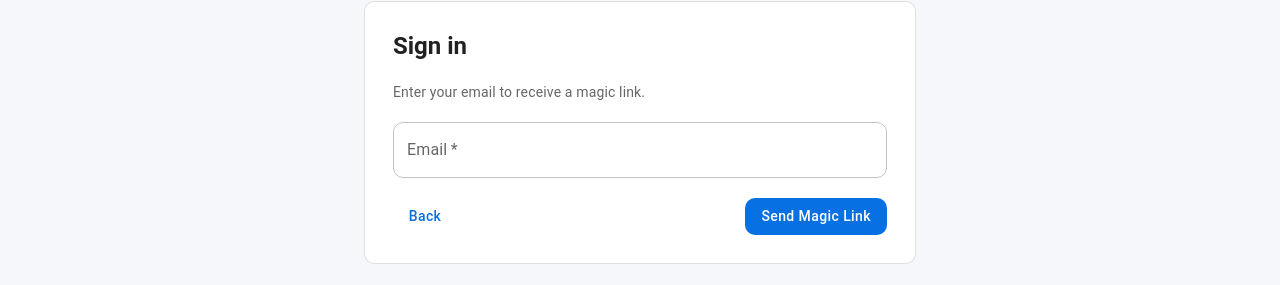
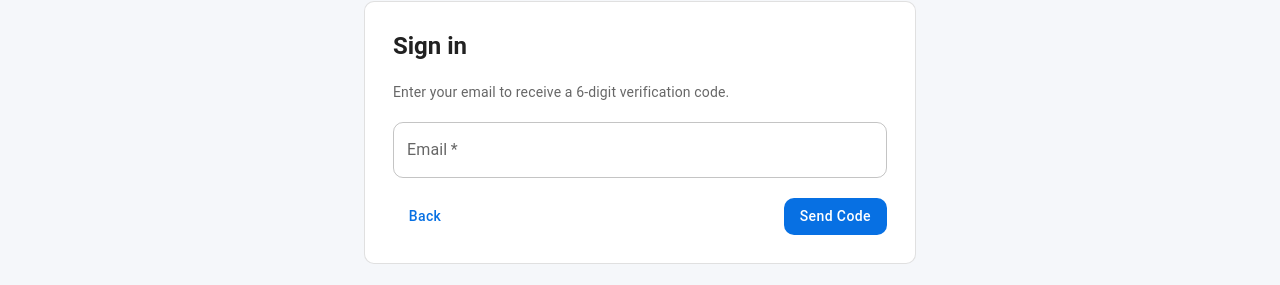
Before and after one commit to yukato74/travel-planner, a Next.js app: page /login in a window 1280 px wide. Shown: the part 143-428 px from the top of the page. Built offline with nearby package versions, Linux system fonts and the light colour scheme; no server answers.

Commit message:
OTPへ変更

```diff
--- a/src/components/auth/LoginForm.tsx
+++ b/src/components/auth/LoginForm.tsx
@@ -7,6 +7,7 @@ import Stack from '@mui/material/Stack';
 import TextField from '@mui/material/TextField';
 import Typography from '@mui/material/Typography';
 import Link from 'next/link';
+import { useRouter } from 'next/navigation';
 import { FormEvent, useState } from 'react';
 import { getSupabaseBrowserClient } from '@/lib/supabase/browser-client';
 
@@ -15,12 +16,53 @@ type LoginFormProps = {
 };
 
 export function LoginForm({ nextPath }: LoginFormProps) {
+  const router = useRouter();
   const [email, setEmail] = useState('');
+  const [otpCode, setOtpCode] = useState('');
+  const [isOtpStep, setIsOtpStep] = useState(false);
   const [loading, setLoading] = useState(false);
   const [errorMessage, setErrorMessage] = useState<string | null>(null);
   const [successMessage, setSuccessMessage] = useState<string | null>(null);
 
-  const handleSubmit = async (event: FormEvent<HTMLFormElement>) => {
+  const sendOtpCode = async () => {
+    setErrorMessage(null);
+    setSuccessMessage(null);
+
+    const { client, error } = getSupabaseBrowserClient();
+    if (!client) {
+      setErrorMessage(error);
+      return false;
+    }
+
+    setLoading(true);
+
+    const { error: signInError } = await client.auth.signInWithOtp({
+      email,
+    });
+
+    setLoading(false);
+
+    if (signInError) {
+      setErrorMessage(`Failed to send verification code: ${signInError.message}`);
+      return false;
+    }
+
+    setIsOtpStep(true);
+    setOtpCode('');
+    setSuccessMessage('Verification code sent. Enter the 6-digit code from your email.');
+    return true;
+  };
+
+  const handleSendOtpSubmit = async (event: FormEvent<HTMLFormElement>) => {
+    event.preventDefault();
+    await sendOtpCode();
+  };
+
+  const handleResendClick = () => {
+    void sendOtpCode();
+  };
+
+  const handleVerifyOtp = async (event: FormEvent<HTMLFormElement>) => {
     event.preventDefault();
     setErrorMessage(null);
     setSuccessMessage(null);
@@ -33,33 +75,32 @@ export function LoginForm({ nextPath }: LoginFormProps) {
 
     setLoading(true);
 
-    const redirectTo = `${window.location.origin}/auth/callback?next=${encodeURIComponent(nextPath)}`;
-
-    const { error: signInError } = await client.auth.signInWithOtp({
+    const { error: verifyError } = await client.auth.verifyOtp({
       email,
-      options: {
-        emailRedirectTo: redirectTo,
-      },
+      token: otpCode,
+      type: 'email',
     });
 
     setLoading(false);
 
-    if (signInError) {
-      setErrorMessage(`Failed to send magic link: ${signInError.message}`);
+    if (verifyError) {
+      setErrorMessage(`Failed to verify code: ${verifyError.message}`);
       return;
     }
 
-    setSuccessMessage('Magic link sent. Check your inbox and open the link to sign in.');
+    setSuccessMessage('Signed in successfully.');
+    router.push(nextPath);
+    router.refresh();
   };
 
   return (
     <Paper variant="outlined" sx={{ p: { xs: 2.5, md: 3.5 } }}>
-      <Stack component="form" spacing={2.5} onSubmit={handleSubmit}>
+      <Stack component="form" spacing={2.5} onSubmit={isOtpStep ? handleVerifyOtp : handleSendOtpSubmit}>
         <Typography variant="h5" fontWeight={700}>
           Sign in
         </Typography>
         <Typography variant="body2" color="text.secondary">
-          Enter your email to receive a magic link.
+          {isOtpStep ? 'Enter the 6-digit verification code sent to your email.' : 'Enter your email to receive a 6-digit verification code.'}
         </Typography>
 
         {errorMessage && <Alert severity="error">{errorMessage}</Alert>}
@@ -72,15 +113,35 @@ export function LoginForm({ nextPath }: LoginFormProps) {
           onChange={(event) => setEmail(event.target.value)}
           fullWidth
           required
+          disabled={isOtpStep || loading}
         />
+
+        {isOtpStep && (
+          <TextField
+            label="Verification code"
+            type="text"
+            value={otpCode}
+            onChange={(event) => setOtpCode(event.target.value.replace(/\D/g, '').slice(0, 6))}
+            inputProps={{ maxLength: 6, inputMode: 'numeric', pattern: '[0-9]{6}', autoComplete: 'one-time-code' }}
+            fullWidth
+            required
+          />
+        )}
 
         <Stack direction={{ xs: 'column', sm: 'row' }} spacing={1.5} justifyContent="space-between">
           <Button component={Link} href="/" variant="text">
             Back
           </Button>
-          <Button type="submit" variant="contained" disabled={loading}>
-            {loading ? 'Sending...' : 'Send Magic Link'}
-          </Button>
+          <Stack direction="row" spacing={1.5}>
+            {isOtpStep && (
+              <Button type="button" variant="text" disabled={loading} onClick={handleResendClick}>
+                Resend code
+              </Button>
+            )}
+            <Button type="submit" variant="contained" disabled={loading || (isOtpStep && otpCode.length !== 6)}>
+              {loading ? (isOtpStep ? 'Verifying...' : 'Sending...') : isOtpStep ? 'Verify Code' : 'Send Code'}
+            </Button>
+          </Stack>
         </Stack>
       </Stack>
     </Paper>
```
Also changed, not shown: 1 other file (tests, documents, lock files or other folders).
